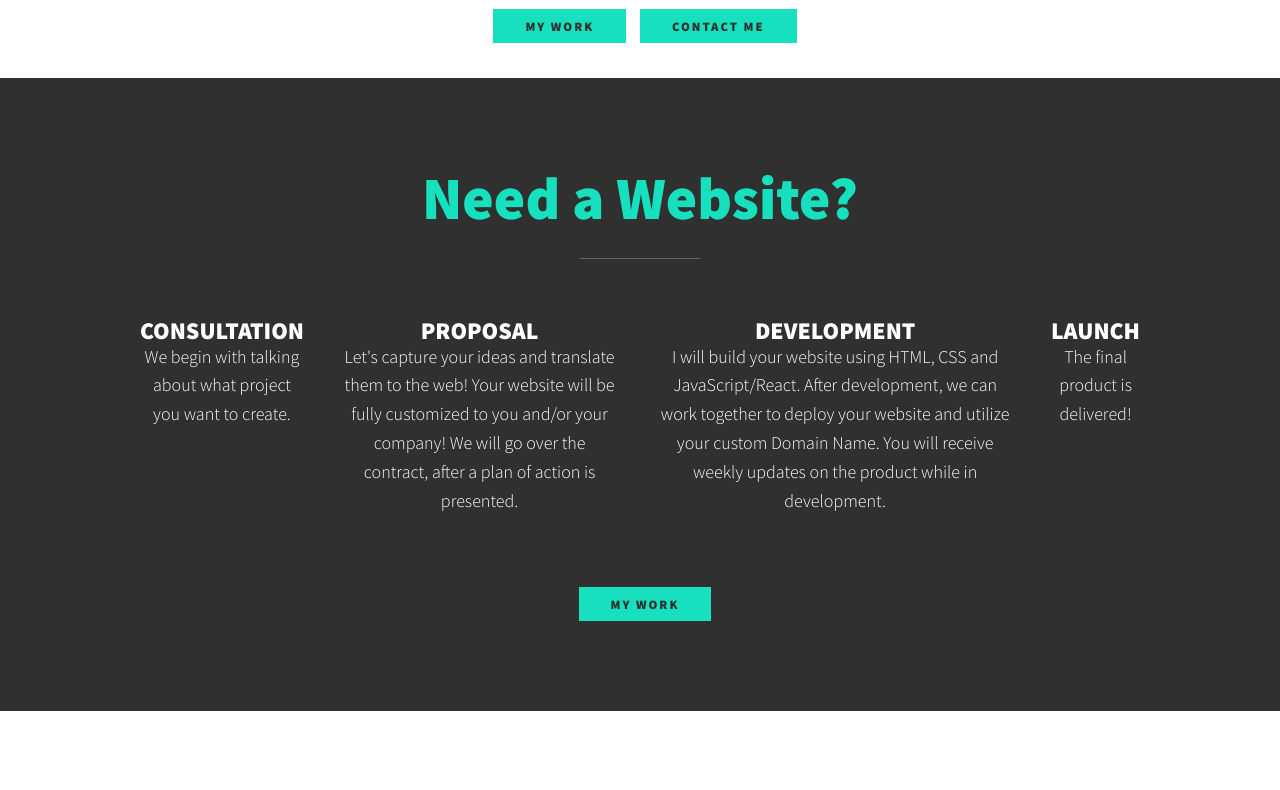
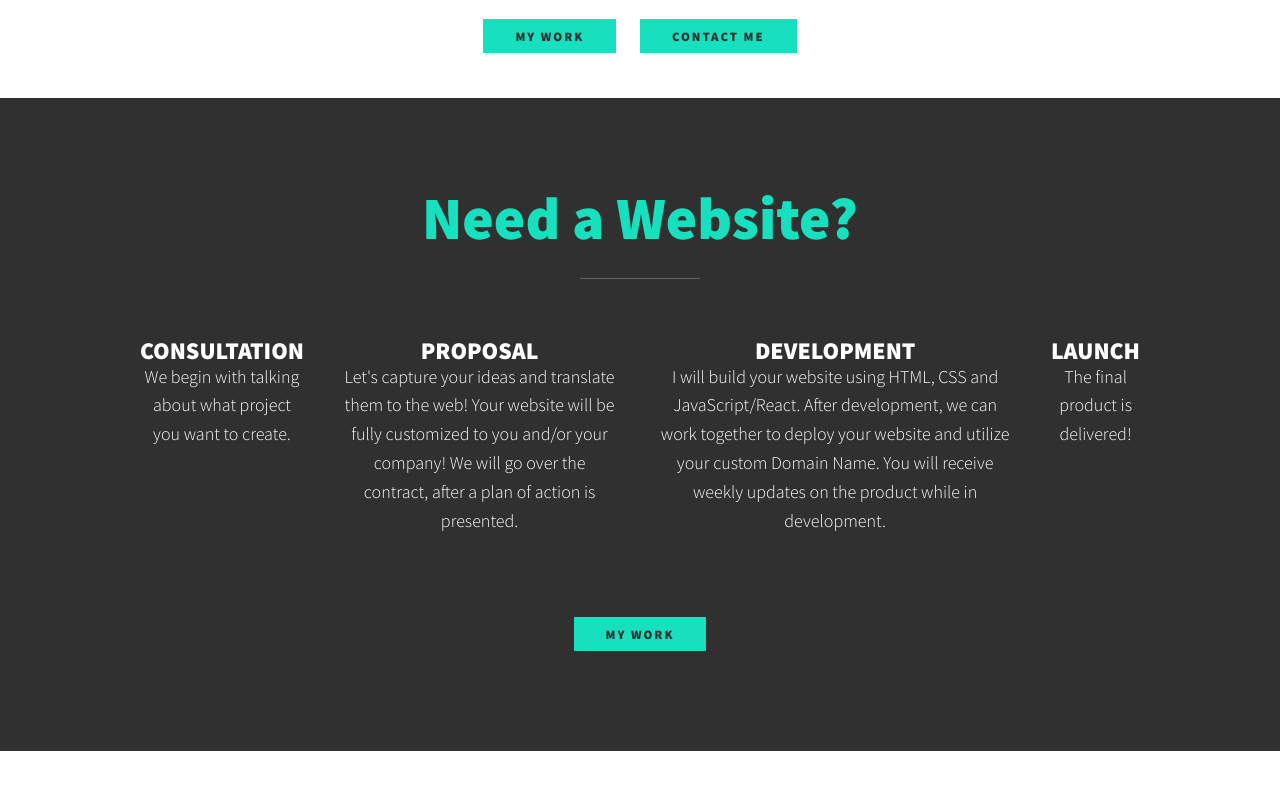
Before and after one commit to vquiah/portfolio, a plain HTML site: page index.html in a window 1280 px wide. Shown: the part 615-1405 px from the top of the page. Drawn offline with nearby package versions, Linux system fonts and the light colour scheme.

Commit message:
corrected margin on btns

```diff
--- a/style/style.css
+++ b/style/style.css
@@ -82,7 +82,7 @@ strong { font-weight: var(--fw-bold) }
     font-size: .8rem;
     text-transform: uppercase;
     letter-spacing: 2px;
-    margin-left: 10px;
+    margin: 10px;
     font-weight: var(--fw-bold);
     transition: transform 200ms ease-in-out;
 }
@@ -261,7 +261,7 @@ header {
 .btns{
     text-align: center;
     margin-top: 25px;
-    padding-bottom: 0;
+    padding-bottom: 5;
 }
 cite{
     display: block;
```
